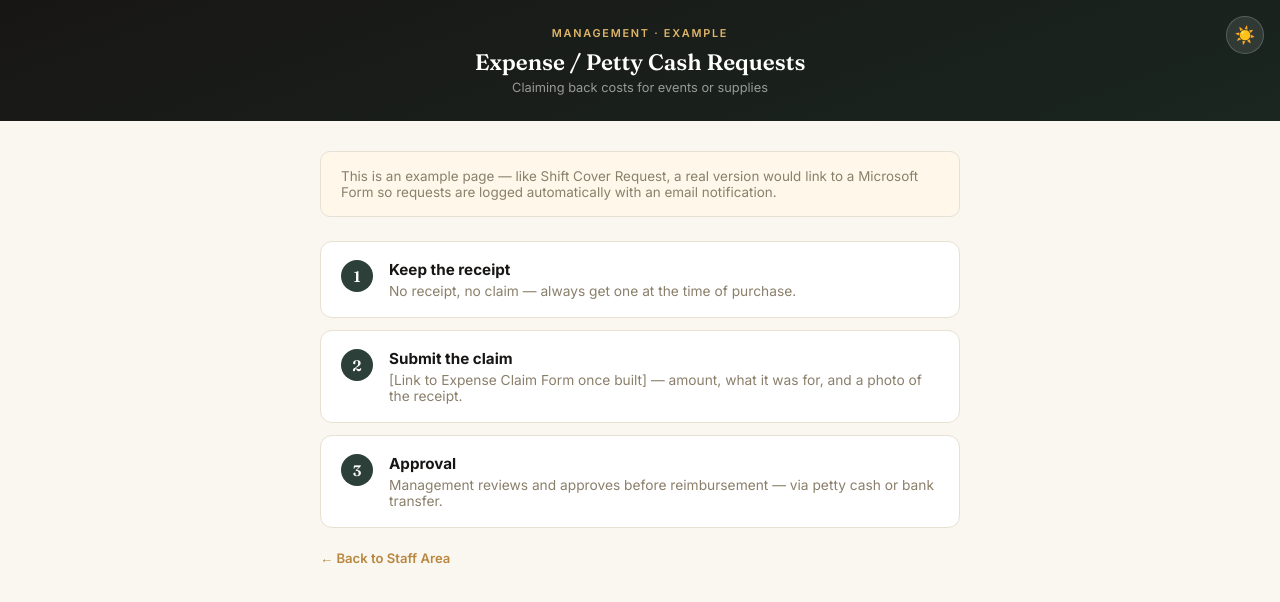
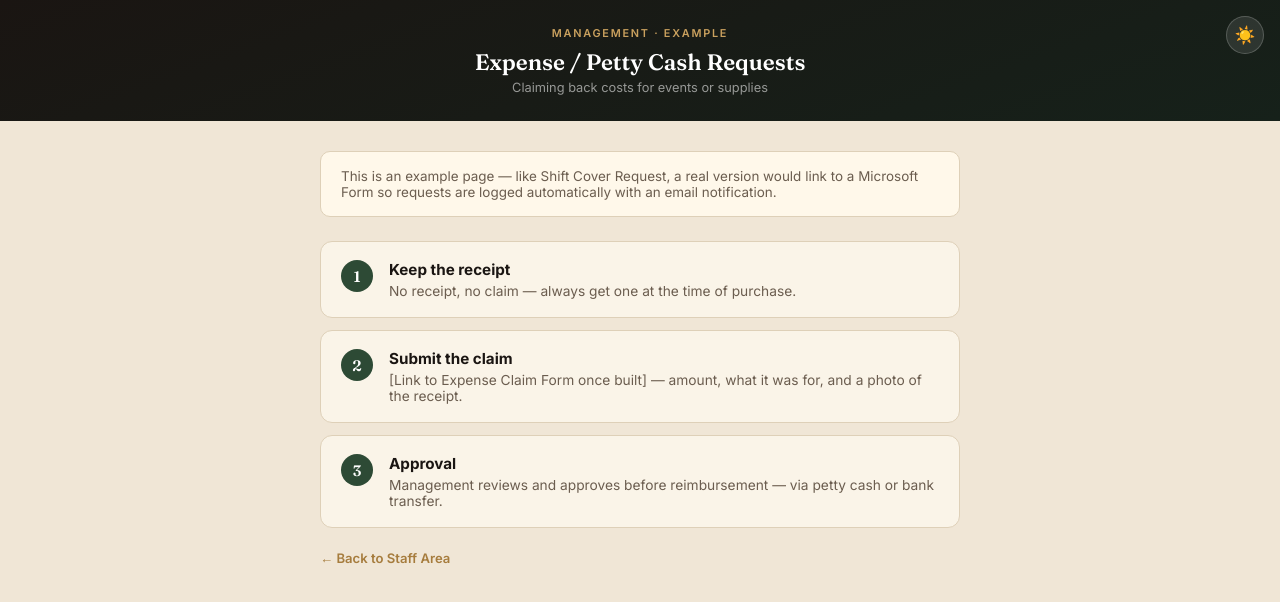
Before and after one commit to scotthavard72-netizen/Dunvant-Workmen-s-Club, a plain HTML site: page expense-requests.html in a window 1280 px wide. Drawn offline with Linux system fonts and the light colour scheme.

Commit message:
Recolor expense-requests.html to heritage palette

```diff
--- a/expense-requests.html
+++ b/expense-requests.html
@@ -10,12 +10,12 @@
 <link href="https://fonts.googleapis.com/css2?family=Fraunces:opsz,wght@9..144,400;9..144,600;9..144,800&family=Inter:wght@400;500;600;700&display=swap" rel="stylesheet">
 <style>
 
-  :root{--ink:#181614;--paper:#faf7f1;--card:#ffffff;--line:#e8e0d2;--muted:#8a7f6b;--brass:#b8873f;--brass-light:#e0b56a;--forest:#2c3f38;--pop:#ff7a45;}
-  [data-theme="dark"]{--ink:#f0ece2;--paper:#161412;--card:#211e1a;--line:#3a352c;--muted:#a89c85;--brass:#d4a45c;--brass-light:#e8c584;--forest:#4a6b5f;--pop:#ff9166;}
+  :root{--ink:#1a1512;--paper:#f0e6d6;--card:#faf4e8;--line:#ded0b8;--muted:#6b5d4f;--brass:#a67c3d;--brass-light:#c9a05e;--forest:#2d4a35;--pop:#ff7a45;}
+  [data-theme="dark"]{--ink:#ece2d0;--paper:#161210;--card:#211b16;--line:#3a3128;--muted:#a8977f;--brass:#c9a05e;--brass-light:#e0bd82;--forest:#4a7a5c;--pop:#ff9166;}
   *{box-sizing:border-box; margin:0; padding:0;}
   body{background:var(--paper); color:var(--ink); font-family:'Inter', sans-serif; min-height:100vh; -webkit-font-smoothing:antialiased; transition:background 0.25s ease, color 0.25s ease;}
   *, *::before, *::after{transition:background-color 0.2s ease, border-color 0.2s ease, color 0.2s ease;}
-  header{background:linear-gradient(160deg, #181614 0%, #1a2620 100%); padding:26px 24px; text-align:center;}
+  header{background:linear-gradient(160deg, #1a1512 0%, #16211a 100%); padding:26px 24px; text-align:center;}
   .eyebrow{display:block; font-size:0.68rem; font-weight:600; letter-spacing:0.16em; text-transform:uppercase; color:var(--brass-light); margin-bottom:8px;}
   header h1{font-family:'Fraunces', serif; font-weight:600; font-size:1.4rem; color:#fff;}
   header p{font-size:0.8rem; color:rgba(255,255,255,0.55); margin-top:4px;}
```
